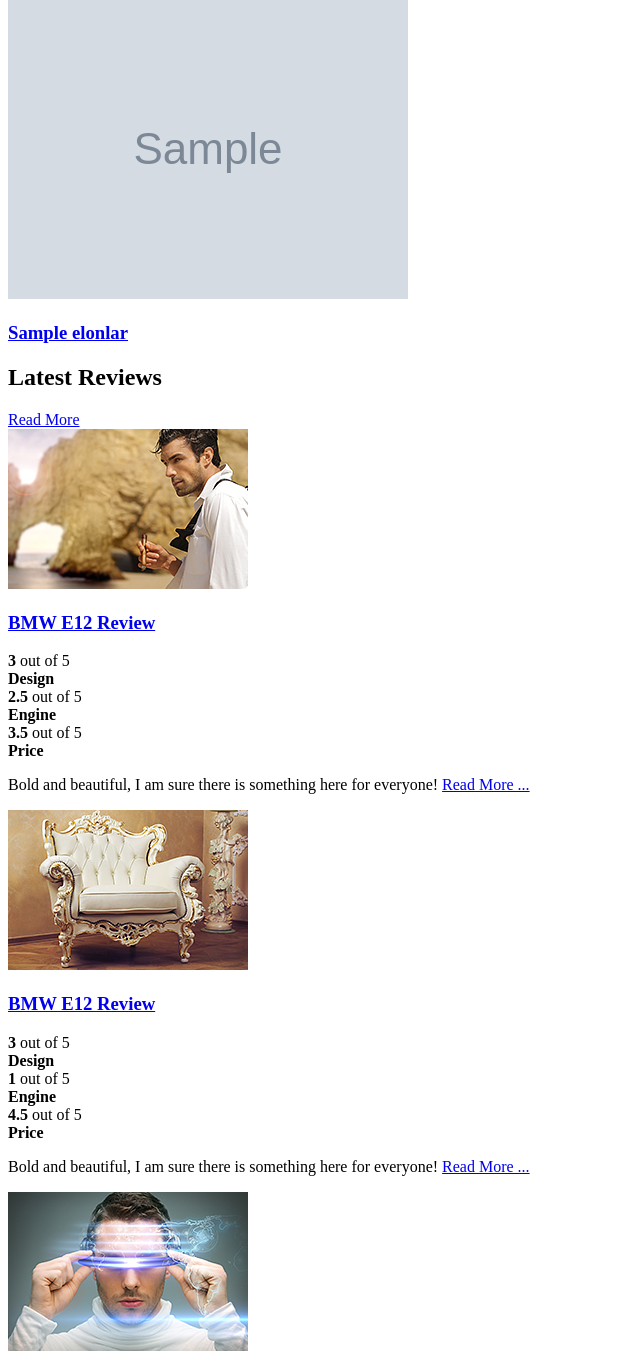
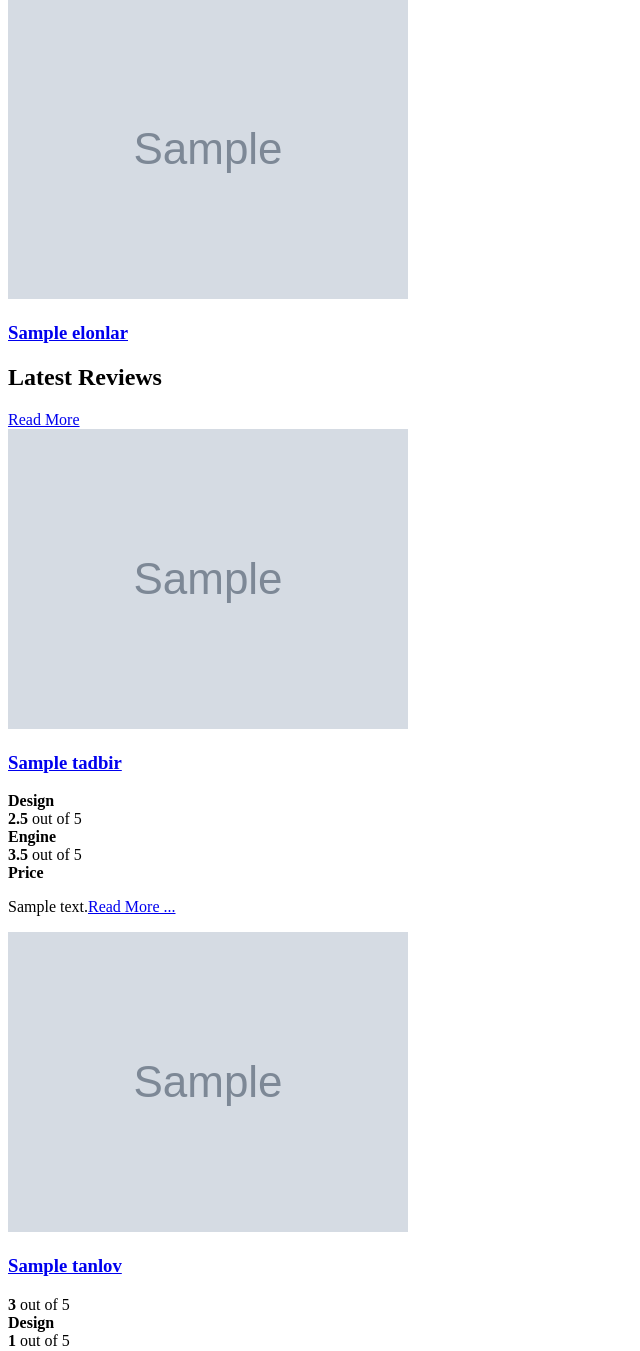
Before and after one commit to Oxunjonbek/kinder, a Yii app: template frontend/views/site/index.php in a window 1280 px wide. Shown: the part 4046-5397 px from the top of the page, without its empty margins (0-640 px from the left). Run offline with PHP 8.4 and a stand-in for Yii, Linux system fonts and the light colour scheme; the template is opened without the code that fills it: most values are stand-ins (such as "Sample title", 1, 10 or a date in 2020); grey boxes marked "Sample" are stand-in pictures; data that the repository does not hold is empty; some libraries are stand-ins or nearby versions.

Commit message:
asndjkasdfdnnksdfm

```diff
--- a/frontend/views/site/index.php
+++ b/frontend/views/site/index.php
@@ -193,15 +193,17 @@ $this->title = 'Бойсун тумани мактабгача таьлим бў
                                     <div class="p-title">
                                         <h2>Latest Reviews</h2>
                                     </div>
-                                    <a href="blog.html" class="upper-title">Read More<i class="fa fa-caret-right"></i></a>
+                                    <a href="#" class="upper-title">Read More<i class="fa fa-caret-right"></i></a>
                                     <div class="review-block">
 
                                         <div class="item">
-                                            <a href="post-review.html"><img src="<?=Yii::getAlias('@web')?>/foto/images/photos/image-17.jpg" class="item-photo" alt="" /></a>
-                                            <h3><a href="post-review.html">BMW E12 Review</a></h3>
+                                            <a href="post-review.html"><img src="<?=Yii::getAlias('@web')?>/admin/uploads/tadbir/<?=$tadbir->image?>" class="item-photo" alt="" /></a>
+                                            <h3><a href="post-review.html"><?=$tadbir->title?></a></h3>
                                             <div class="rating-table">
                                                 <div class="rate-item">
-                                                    <div class="right ot-star-rating"><span style="width:60%"><strong class="rating">3</strong> out of 5</span></div>
+                                                    <div class="right ot-star-rating">
+                                                       <!--  <span style="width:60%"><strong class="rating">3</strong> out of 5</span> -->
+                                                    </div>
                                                     <strong>Design</strong>
                                                 </div>
                                                 <div class="rate-item">
@@ -213,12 +215,12 @@ $this->title = 'Бойсун тумани мактабгача таьлим бў
                                                     <strong>Price</strong>
                                                 </div>
                                             </div>
-                                            <p>Bold and beautiful, I am sure there is something here for everyone! <a href="post-review.html">Read More ...</a></p>
+                                            <p><?=$tadbir->text?><a href="post-review.html">Read More ...</a></p>
                                         </div>
 
                                         <div class="item">
-                                            <a href="post-review.html"><img src="<?=Yii::getAlias('@web')?>/foto/images/photos/image-18.jpg" class="item-photo" alt="" /></a>
-                                            <h3><a href="post-review.html">BMW E12 Review</a></h3>
+                                            <a href="post-review.html"><img src="<?=Yii::getAlias('@web')?>/admin/uploads/tanlov/<?=$tanlov->image?>" class="item-photo" alt="" /></a>
+                                            <h3><a href="post-review.html"><?=$tanlov->title?></a></h3>
                                             <div class="rating-table">
                                                 <div class="rate-item">
                                                     <div class="right ot-star-rating"><span style="width:60%"><strong class="rating">3</strong> out of 5</span></div>
@@ -233,12 +235,12 @@ $this->title = 'Бойсун тумани мактабгача таьлим бў
                                                     <strong>Price</strong>
                                                 </div>
                                             </div>
-                                            <p>Bold and beautiful, I am sure there is something here for everyone! <a href="post-review.html">Read More ...</a></p>
+                                            <p><?=$tanlov->text?><a href="post-review.html">Read More ...</a></p>
                                         </div>
 
                                         <div class="item">
-                                            <a href="post-review.html"><img src="<?=Yii::getAlias('@web')?>/foto/images/photos/image-19.jpg" class="item-photo" alt="" /></a>
-                                            <h3><a href="post-review.html">BMW E12 Review</a></h3>
+                                            <a href="post-review.html"><img src="<?=Yii::getAlias('@web')?>/admin/uploads/elonlar/<?=$elon->image?>" class="item-photo" alt="" /></a>
+                                            <h3><a href="post-review.html"><?=$elon->title?></a></h3>
                                             <div class="rating-table">
                                                 <div class="rate-item">
                                                     <div class="right ot-star-rating"><span style="width:80%"><strong class="rating">4</strong> out of 5</span></div>
@@ -253,7 +255,7 @@ $this->title = 'Бойсун тумани мактабгача таьлим бў
                                                     <strong>Price</strong>
                                                 </div>
                                             </div>
-                                            <p>Bold and beautiful, I am sure there is something here for everyone! <a href="post-review.html">Read More ...</a></p>
+                                            <p><?=$elon->text?><a href="post-review.html">Read More ...</a></p>
                                         </div>
 
                                     </div>
```
